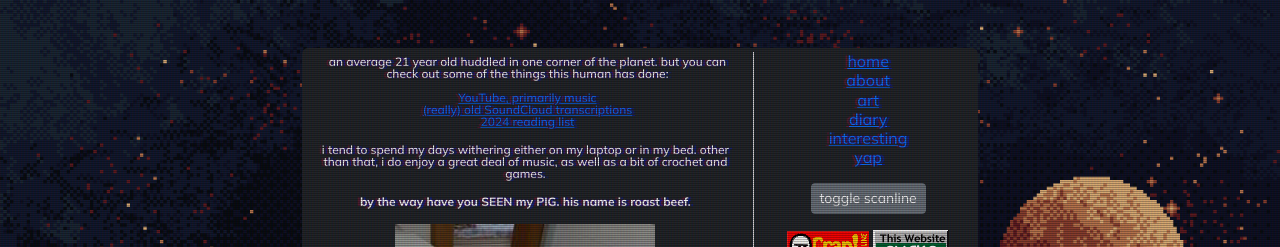
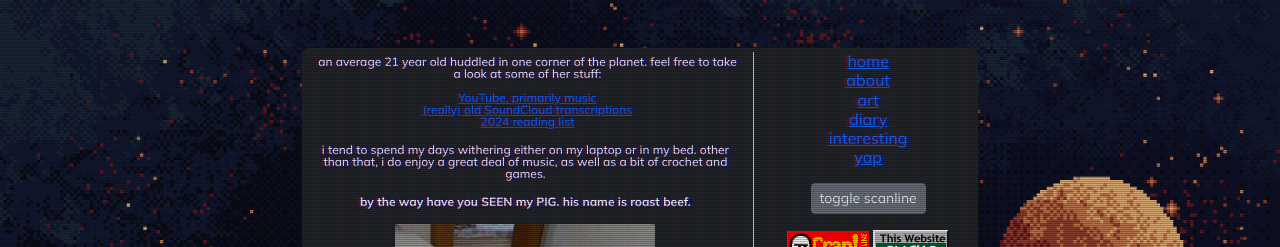
Before and after one commit to kayeeliu3/kayeeliu3.github.io, a Jekyll site: the page built from pages/about.md, in a window 1280 px wide. Shown: the top 247 px of the page. Built offline with Jekyll 4.4.1, drawn with Linux system fonts in a browser that asks for light colours.

Commit message:
text edit

```diff
--- a/pages/about.md
+++ b/pages/about.md
@@ -5,8 +5,7 @@ permalink: /about/
 <div class="text">
     <p class="mt-1 ms-1 mb-3">
         an average 21 year old huddled in one corner of the planet.
-        but you can check out some of the things this human has
-        done:<br /><br />
+        feel free to take a look at some of her stuff:<br /><br />
         <a href="https://www.youtube.com/@kae6555"
           >YouTube, primarily music</a
         ><br />
```
